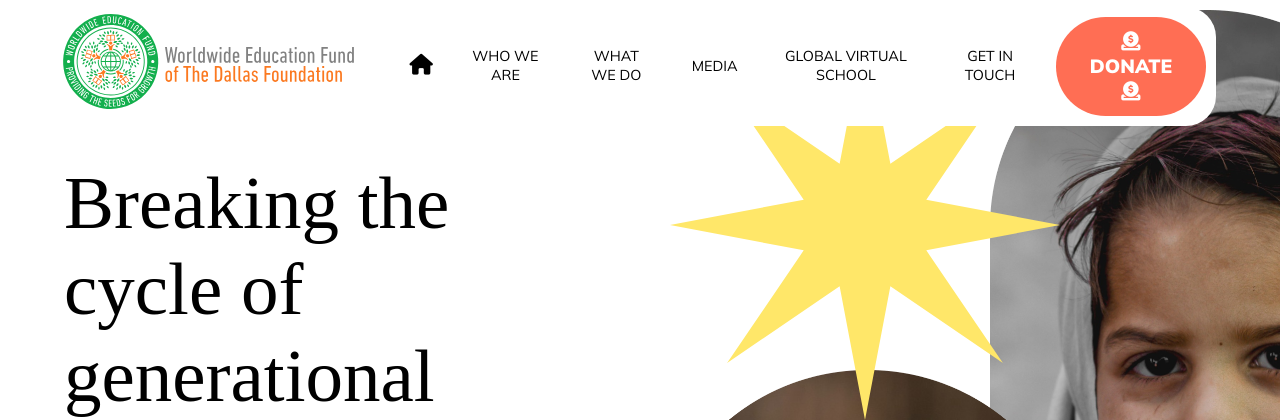
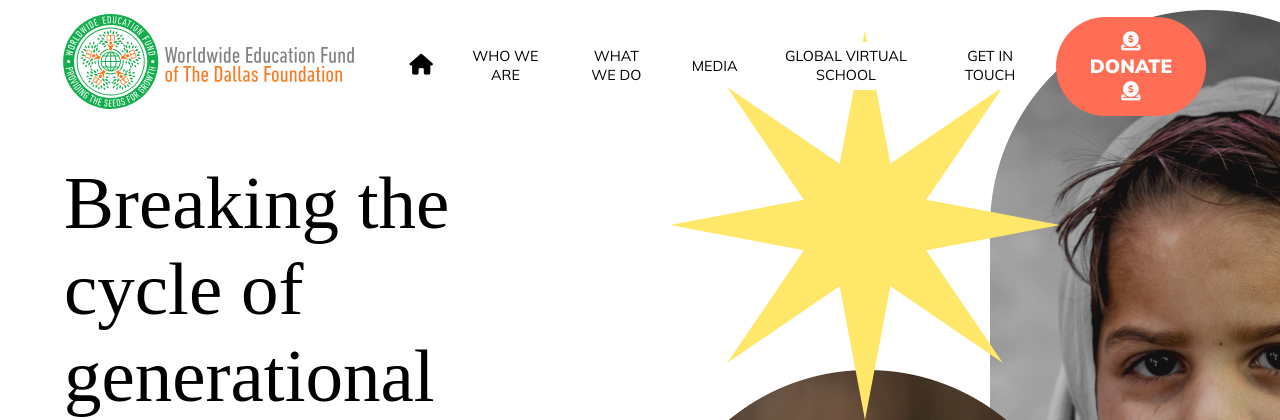
Before and after one commit to whoisjuarez/whoisjuarez.github.io, a PHP site: page /block2/index.html in a window 1280 px wide; the page is wider, and only the part inside the window is pictured. Shown: the top 420 px of that part. Run offline with PHP 8.4, Linux system fonts and the light colour scheme; some libraries are stand-ins or nearby versions; some web fonts are replaced.

Commit message:
Update style.css

```diff
--- a/block2/css/style.css
+++ b/block2/css/style.css
@@ -191,11 +191,6 @@ a{
 .menu{
    display: flex;
    gap:20px;
-}
-
-.drop_menu{
-   background: white;
-   border-radius: var(--radius30);
 }
 
 .menu0{
@@ -794,6 +789,8 @@ footer .social_media a{
    }
 
    .drop_menu{
+      background: white;
+      border-radius: var(--radius30);
       position: absolute;
       top: 29.4%;
       right: 0;
```
